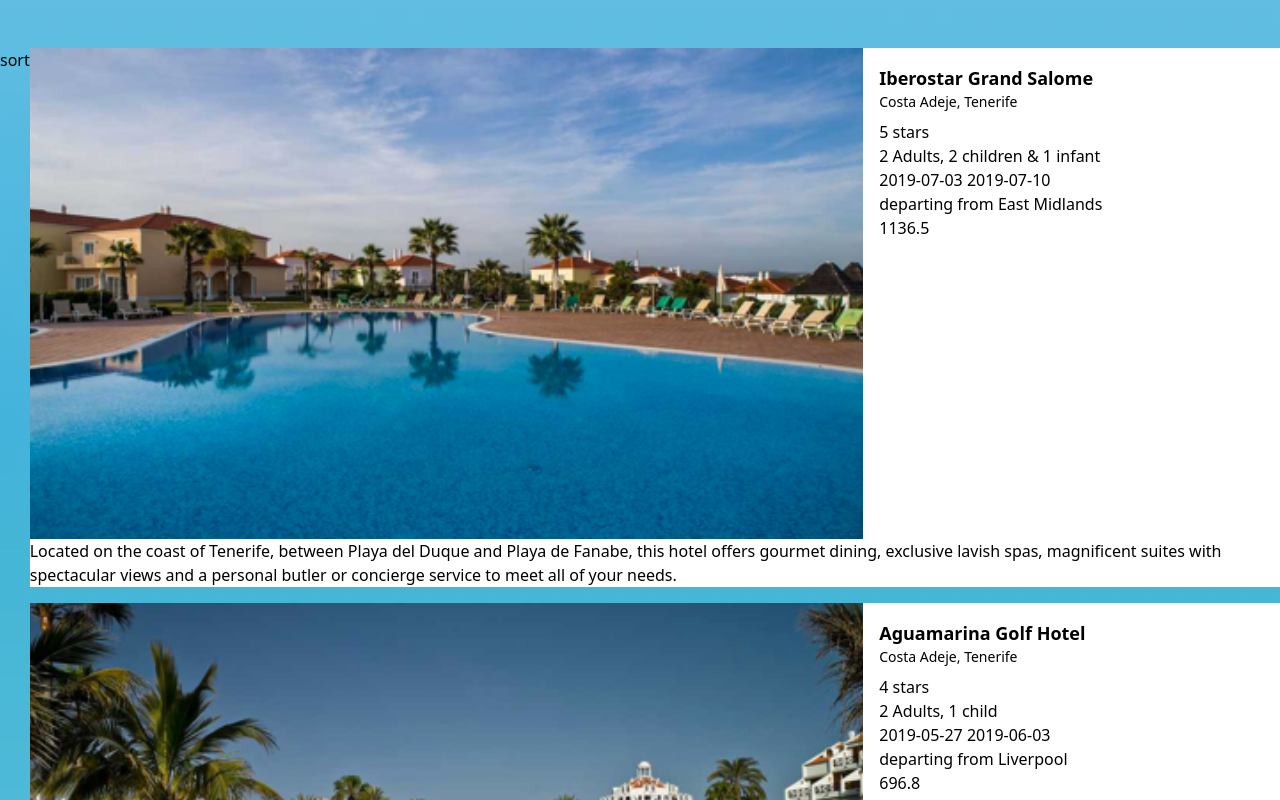
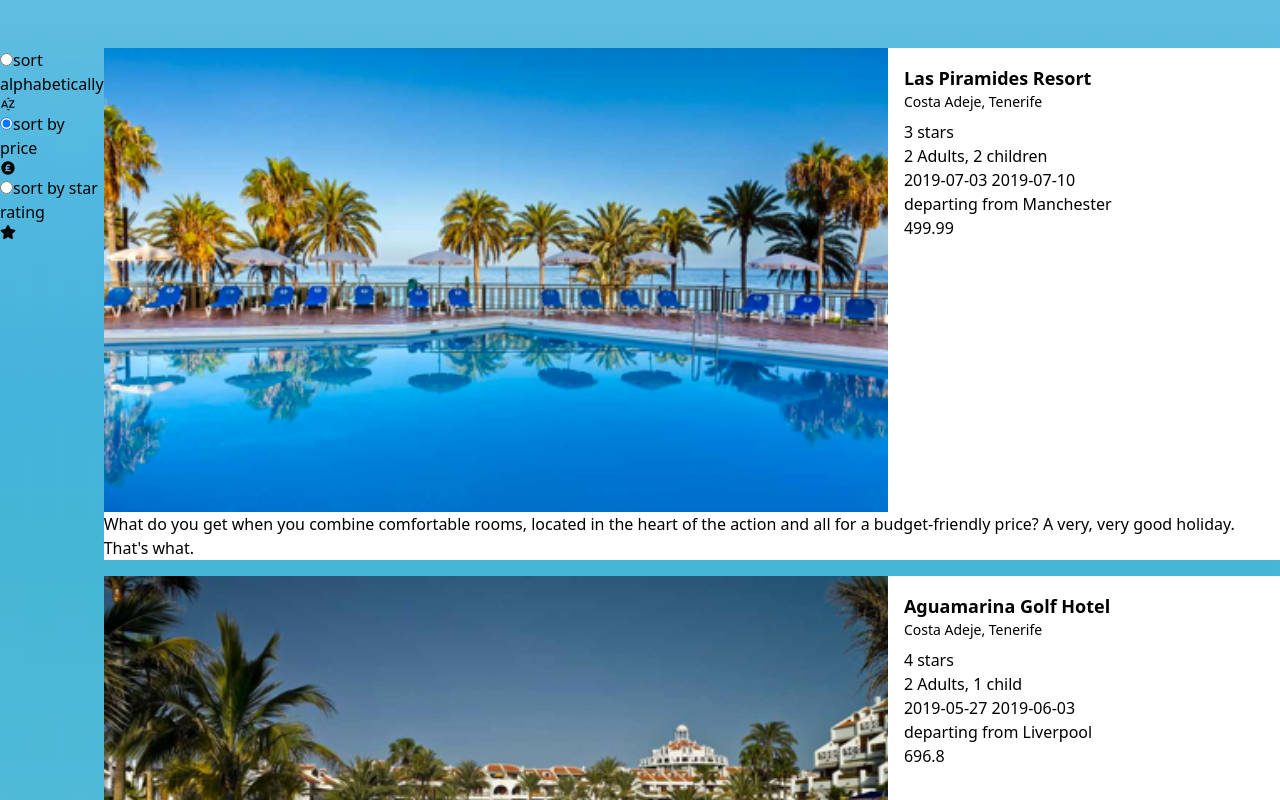
Before and after one commit to RazzBerryMand/hotel-sorting-app, a React (Create React App) app: page / in a window 1280 px wide. Shown: the top 800 px of the page. Built offline with nearby package versions, Linux system fonts and the light colour scheme.

Commit message:
feat: sort functionality works

```diff
--- a/src/App.js
+++ b/src/App.js
@@ -1,12 +1,36 @@
+import React, { useState, useEffect } from "react";
+import { Results } from "./components/Results/results";
 import { Sidebar } from "./components/Sidebar/sidebar";
-import { Results } from "./components/Results/results";
+import { data } from "./data/data";
 
 function App() {
+  const [sortedData, setSortedData] = useState(data);
+  const [selectedSort, setSelectedSort] = useState("price");
+
+  const handleSort = (type) => {
+    let sorted;
+
+    if (type === "alphabetically") {
+      sorted = [...data].sort((a, b) => a.name.localeCompare(b.name));
+    } else if (type === "price") {
+      sorted = [...data].sort((a, b) => a.price - b.price);
+    } else if (type === "rating") {
+      sorted = [...data].sort((a, b) => b.rating - a.rating);
+    }
+
+    setSortedData(sorted);
+    setSelectedSort(type);
+  };
+
+  useEffect(() => {
+    handleSort(selectedSort);
+  }, [selectedSort]);
+
   return (
     <div className="bg-gradient-image bg-cover bg-center">
       <div className="container mx-auto pt-12 pb-48 md:flex">
-        <Sidebar />
-        <Results />
+        <Sidebar onSort={handleSort} selectedSort={selectedSort} />
+        <Results data={sortedData} />
       </div>
     </div>
   );
--- a/src/components/Results/results.js
+++ b/src/components/Results/results.js
@@ -1,8 +1,7 @@
 import React from "react";
-import { data } from "../../data/data";
 import { HolidayPod } from "../HolidayPod/holidayPod";
 
-export const Results = () => {
+export const Results = ({ data }) => {
   return (
     <ul className="lg:col-span-3">
       {data.map((holiday) => (
--- a/src/components/Sidebar/sidebar.js
+++ b/src/components/Sidebar/sidebar.js
@@ -1,7 +1,50 @@
 import React from "react";
+import { MdOutlineSortByAlpha } from "react-icons/md";
+import { RiMoneyPoundCircleFill } from "react-icons/ri";
+import { FaStar } from "react-icons/fa6";
 
-export const Sidebar = () => {
-  // TODO: sort functionality
+export const Sidebar = ({ onSort, selectedSort }) => {
+  const handleSort = (type) => {
+    onSort(type);
+  };
 
-  return <aside>sort</aside>;
+  const sortOptions = [
+    {
+      label: "alphabetically",
+      labelPrefix: "sort ",
+      value: "alphabetically",
+      checked: false,
+      icon: <MdOutlineSortByAlpha />,
+    },
+    {
+      label: "price",
+      labelPrefix: "sort by ",
+      value: "price",
+      checked: true,
+      icon: <RiMoneyPoundCircleFill />,
+    },
+    {
+      label: "star rating",
+      labelPrefix: "sort by ",
+      value: "rating",
+      checked: false,
+      icon: <FaStar />,
+    },
+  ];
+
+  return (
+    <aside>
+      {sortOptions.map(({ label, labelPrefix, value, checked, icon }) => (
+        <label key={value}>
+          <input
+            type="radio"
+            value={value}
+            checked={selectedSort === value}
+            onChange={() => handleSort(value)}
+          />
+          {labelPrefix} {label} {icon}
+        </label>
+      ))}
+    </aside>
+  );
 };
--- a/src/components/TripDates/tripDates.js
+++ b/src/components/TripDates/tripDates.js
@@ -1,8 +1,6 @@
 import React from "react";
 
 export const TripDates = ({ outbound, inbound }) => {
-  console.log(outbound, inbound);
-
   // TODO: format dates
 
   return (
```
